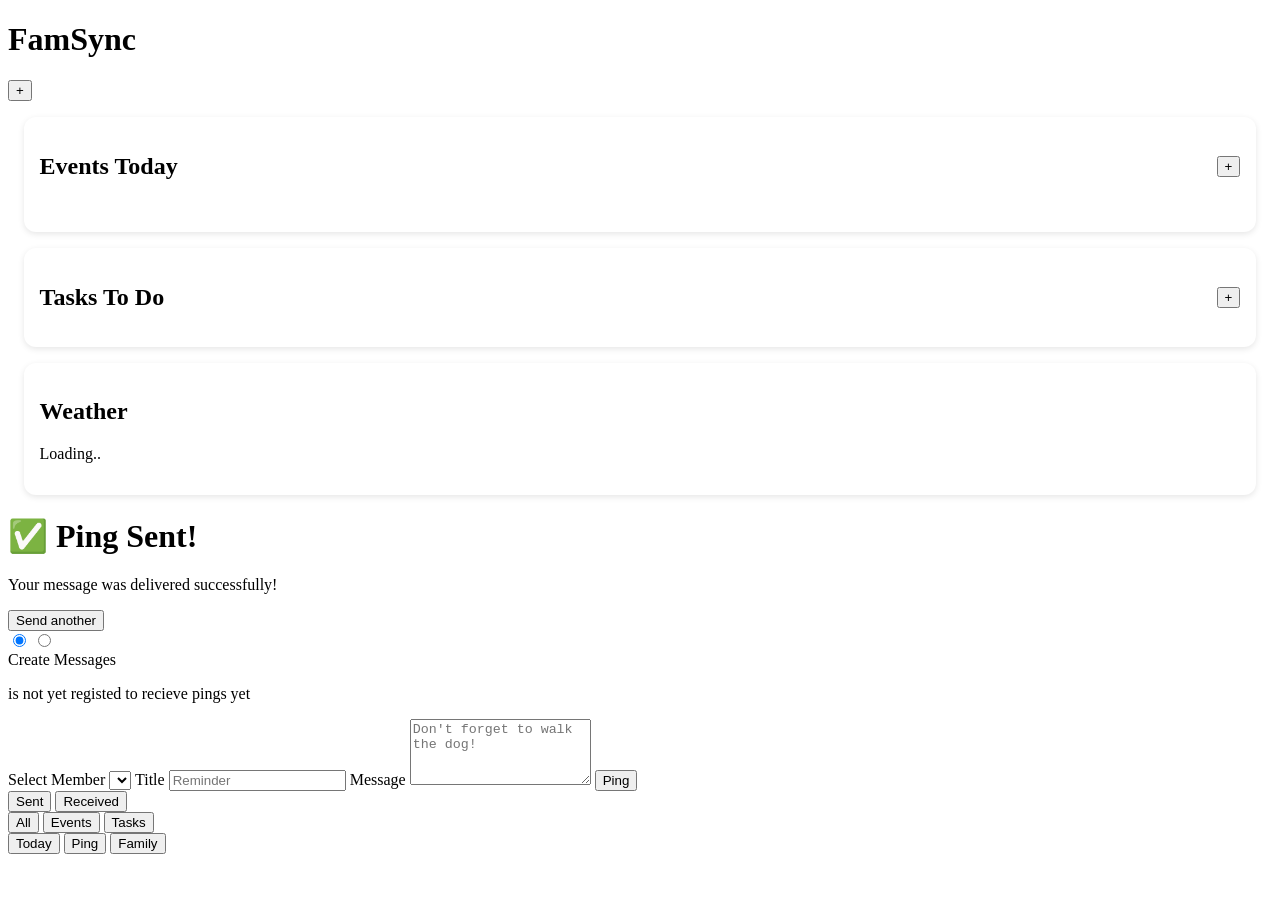
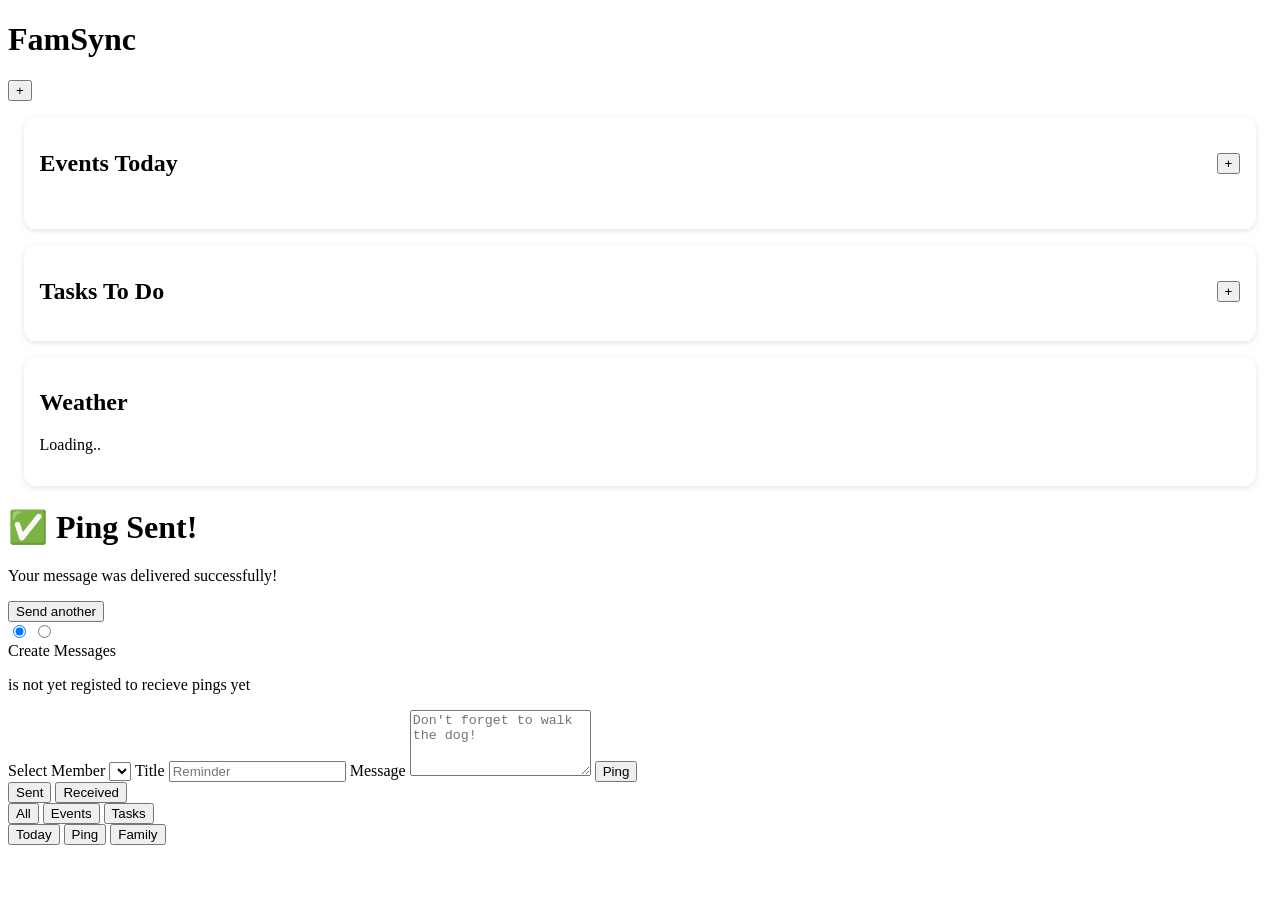

loaders

--- a/app/css/card.css
+++ b/app/css/card.css
@@ -3,6 +3,7 @@
   background: #fff;
   border-radius: 12px;
   padding: 1rem;
+  padding-top: calc(1rem - 3px);
   box-shadow: 0 2px 6px rgba(0, 0, 0, 0.1);
   /* max-width: 400px; */
   width: 95%;
